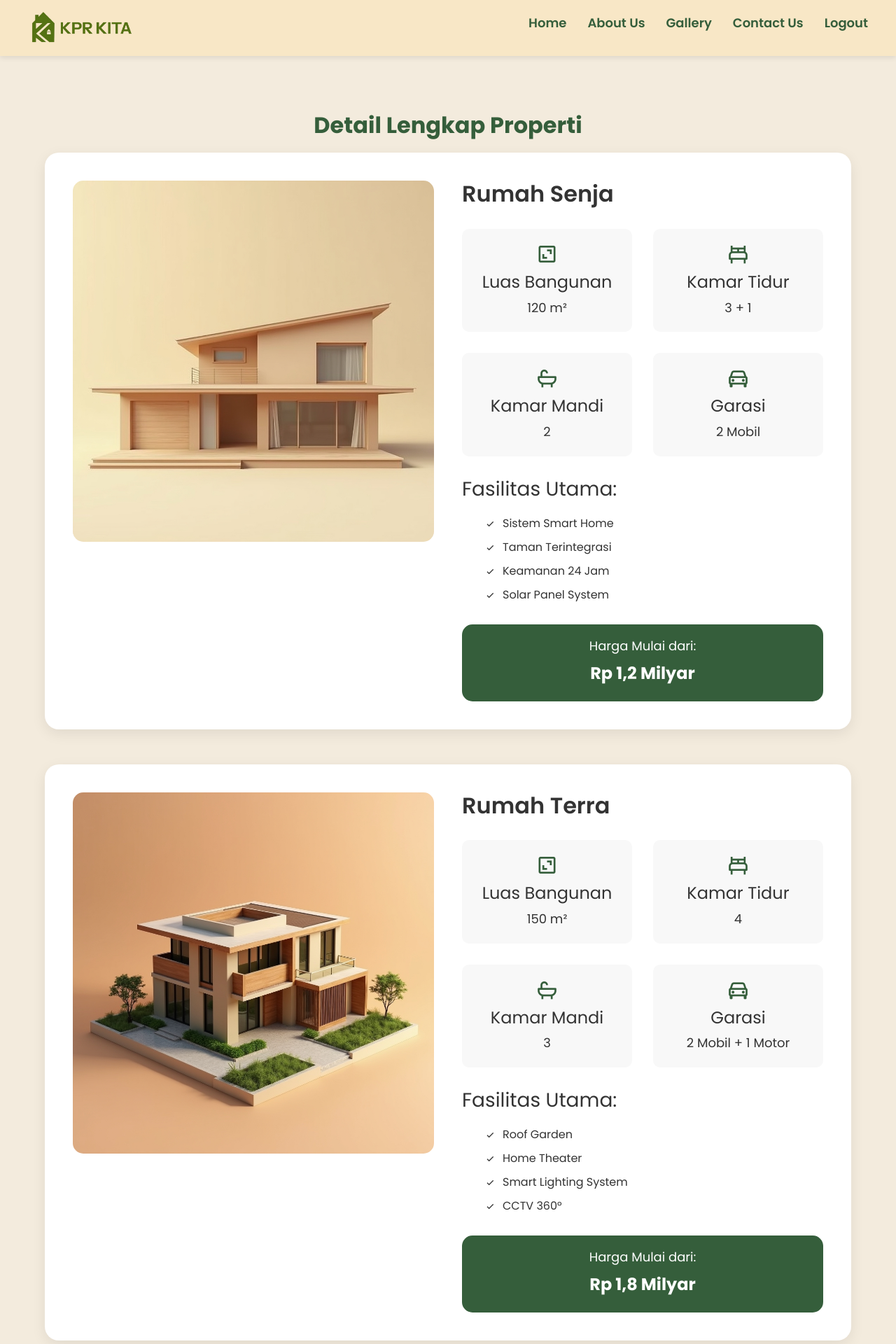
After one commit to Barafa-Ab/web_project, a PHP site: page /gallery-details.html in a window 1280 px wide. The commit adds this page. Shown: the top 1920 px of the page at 70% size. Run offline with PHP 8.4, Linux system fonts and the light colour scheme.

Commit message:
added new file gallery-details.php, adjusted index.css

```diff
--- a/css/index.css
+++ b/css/index.css
@@ -485,3 +516,131 @@ section p {
 .social-icons a:hover {
   color: #204020;
 }
+
+/* =============================== Bagian Detail Gallery =====================================*/
+.property-details {
+    padding: 80px 5%;
+}
+
+.details-container {
+    max-width: 1200px;
+    margin: 0 auto;
+}
+
+.property-card {
+    display: grid;
+    grid-template-columns: 1fr 1fr;
+    gap: 40px;
+    background: white;
+    border-radius: 20px;
+    padding: 40px;
+    box-shadow: 0 6px 20px rgba(0,0,0,0.08);
+    margin-bottom: 50px;
+}
+
+.property-images img {
+    width: 100%;
+    border-radius: 15px;
+}
+
+.specs-grid {
+    display: grid;
+    grid-template-columns: repeat(2, 1fr);
+    gap: 30px;
+    margin: 30px 0;
+}
+
+.spec-item {
+    text-align: center;
+    padding: 20px;
+    background: #f8f8f8;
+    border-radius: 10px;
+}
+
+.spec-item i {
+    font-size: 32px;
+    color: #355E3B;
+    margin-bottom: 10px;
+}
+
+.facility-list {
+    list-style: none;
+    margin: 20px 0;
+}
+
+.facility-list li {
+    margin: 10px 0;
+    display: flex;
+    align-items: center;
+    gap: 10px;
+}
+
+.price-tag {
+    background: #355E3B;
+    color: white;
+    padding: 20px;
+    border-radius: 15px;
+    text-align: center;
+    margin-top: 30px;
+}
+
+.price-tag h4 {
+    font-size: 18px;
+    margin-bottom: 10px;
+}
+
+.price-tag p {
+    font-size: 24px;
+    font-weight: 700;
+}
+
+.property-card .property-info h2 {
+  font-weight: 600;
+}
+
+/* Action Buttons */
+.action-buttons {
+    display: flex;
+    justify-content: center;
+    gap: 20px;
+    padding: 40px 20px;
+    background-color: #F3EBDD;
+}
+
+.btn-back, .btn-order {
+    padding: 12px 30px;
+    border-radius: 30px;
+    text-decoration: none;
+    font-weight: 600;
+    display: flex;
+    align-items: center;
+    gap: 10px;
+    transition: all 0.3s ease;
+}
+
+.btn-back {
+    background-color: #e7d8c0;
+    color: #355E3B;
+    border: 2px solid #355E3B;
+}
+
+.btn-order {
+    background-color: #355E3B;
+    color: white;
+    border: 2px solid #355E3B;
+}
+
+.btn-back:hover {
+    background-color: #d4c4aa;
+    transform: translateY(-2px);
+}
+
+.btn-order:hover {
+    background-color: #204020;
+    transform: translateY(-2px);
+    box-shadow: 0 5px 15px rgba(0,0,0,0.1);
+}
+
+.btn-back i, .btn-order i {
+    font-size: 20px;
+}
--- /dev/null
+++ b/gallery-details.html
@@ -0,0 +1,259 @@
+<!DOCTYPE html>
+<html lang="en">
+
+<head>
+    <meta charset="UTF-8" />
+    <meta name="viewport" content="width=device-width, initial-scale=1.0" />
+    <title>Detail Properti - KPR Kita</title>
+    <link href='https://unpkg.com/boxicons@2.1.4/css/boxicons.min.css' rel='stylesheet'>
+    <link href="https://cdn.jsdelivr.net/npm/bootstrap@5.3.3/dist/css/bootstrap.min.css" rel="stylesheet">
+    <script src="https://cdn.jsdelivr.net/npm/bootstrap@5.3.3/dist/js/bootstrap.bundle.min.js"></script>
+    <link rel="stylesheet" href="css/index.css" />
+</head>
+
+<body>
+    <header class="main-header">
+        <img src="images/logokomplit.png" alt="Logo" class="logo">
+        <nav>
+            <ul class="nav-links">
+                <li><a href="dashboard.html">Home</a></li>
+                <li><a href="dashboard.html#about">About Us</a></li>
+                <li><a href="dashboard.html#gallery">Gallery</a></li>
+                <li><a href="dashboard.html#contact">Contact Us</a></li>
+                <li><a href="php/logout.php">Logout</a></li>
+            </ul>
+        </nav>
+    </header>
+
+    <main>
+        <section class="property-details">
+            <div class="details-container">
+                <h1 style="font-weight: 800;">Detail Lengkap Properti</h1>
+
+                <!-- Detail Senja -->
+                <div class="property-card">
+                    <div class="property-images">
+                        <img src="images/gallery1.jpg" alt="Rumah Senja">
+                    </div>
+                    <div class="property-info">
+                        <h2>Rumah Senja</h2>
+                        <div class="specs-grid">
+                            <div class="spec-item">
+                                <i class='bx bx-area'></i>
+                                <h4>Luas Bangunan</h4>
+                                <p>120 m²</p>
+                            </div>
+                            <div class="spec-item">
+                                <i class='bx bx-bed'></i>
+                                <h4>Kamar Tidur</h4>
+                                <p>3 + 1</p>
+                            </div>
+                            <div class="spec-item">
+                                <i class='bx bx-bath'></i>
+                                <h4>Kamar Mandi</h4>
+                                <p>2</p>
+                            </div>
+                            <div class="spec-item">
+                                <i class='bx bx-car'></i>
+                                <h4>Garasi</h4>
+                                <p>2 Mobil</p>
+                            </div>
+                        </div>
+                        <h3>Fasilitas Utama:</h3>
+                        <ul class="facility-list">
+                            <li><i class='bx bx-check'></i> Sistem Smart Home</li>
+                            <li><i class='bx bx-check'></i> Taman Terintegrasi</li>
+                            <li><i class='bx bx-check'></i> Keamanan 24 Jam</li>
+                            <li><i class='bx bx-check'></i> Solar Panel System</li>
+                        </ul>
+                        <div class="price-tag">
+                            <h4>Harga Mulai dari:</h4>
+                            <p>Rp 1,2 Milyar</p>
+                        </div>
+                    </div>
+                </div>
+
+                <!-- Detail Terra -->
+                <div class="property-card">
+                    <div class="property-images">
+                        <img src="images/gallery2.jpg" alt="Rumah Terra">
+                    </div>
+                    <div class="property-info">
+                        <h2>Rumah Terra</h2>
+                        <div class="specs-grid">
+                            <div class="spec-item">
+                                <i class='bx bx-area'></i>
+                                <h4>Luas Bangunan</h4>
+                                <p>150 m²</p>
+                            </div>
+                            <div class="spec-item">
+                                <i class='bx bx-bed'></i>
+                                <h4>Kamar Tidur</h4>
+                                <p>4</p>
+                            </div>
+                            <div class="spec-item">
+                                <i class='bx bx-bath'></i>
+                                <h4>Kamar Mandi</h4>
+                                <p>3</p>
+                            </div>
+                            <div class="spec-item">
+                                <i class='bx bx-car'></i>
+                                <h4>Garasi</h4>
+                                <p>2 Mobil + 1 Motor</p>
+                            </div>
+                        </div>
+                        <h3>Fasilitas Utama:</h3>
+                        <ul class="facility-list">
+                            <li><i class='bx bx-check'></i> Roof Garden</li>
+                            <li><i class='bx bx-check'></i> Home Theater</li>
+                            <li><i class='bx bx-check'></i> Smart Lighting System</li>
+                            <li><i class='bx bx-check'></i> CCTV 360°</li>
+                        </ul>
+                        <div class="price-tag">
+                            <h4>Harga Mulai dari:</h4>
+                            <p>Rp 1,8 Milyar</p>
+                        </div>
+                    </div>
+                </div>
+
+                <!-- Detail Sagara -->
+                <div class="property-card">
+                    <div class="property-images">
+                        <img src="images/gallery3.jpg" alt="Rumah Sagara">
+                    </div>
+                    <div class="property-info">
+                        <h2>Rumah Sagara</h2>
+                        <div class="specs-grid">
+                            <div class="spec-item">
+                                <i class='bx bx-area'></i>
+                                <h4>Luas Bangunan</h4>
+                                <p>200 m²</p>
+                            </div>
+                            <div class="spec-item">
+                                <i class='bx bx-bed'></i>
+                                <h4>Kamar Tidur</h4>
+                                <p>5</p>
+                            </div>
+                            <div class="spec-item">
+                                <i class='bx bx-bath'></i>
+                                <h4>Kamar Mandi</h4>
+                                <p>4</p>
+                            </div>
+                            <div class="spec-item">
+                                <i class='bx bx-car'></i>
+                                <h4>Garasi</h4>
+                                <p>3 Mobil</p>
+                            </div>
+                        </div>
+                        <h3>Fasilitas Utama:</h3>
+                        <ul class="facility-list">
+                            <li><i class='bx bx-check'></i> Kolam Renang</li>
+                            <li><i class='bx bx-check'></i> Home Gym</li>
+                            <li><i class='bx bx-check'></i> Sistem Irigasi Otomatis</li>
+                            <li><i class='bx bx-check'></i> Smart Security System</li>
+                        </ul>
+                        <div class="price-tag">
+                            <h4>Harga Mulai dari:</h4>
+                            <p>Rp 2,5 Milyar</p>
+                        </div>
+                    </div>
+                </div>
+
+                <!-- Detail Verdant -->
+                <div class="property-card">
+                    <div class="property-images">
+                        <img src="images/gallery4.jpg" alt="Rumah Verdant">
+                    </div>
+                    <div class="property-info">
+                        <h2>Rumah Verdant</h2>
+                        <div class="specs-grid">
+                            <div class="spec-item">
+                                <i class='bx bx-area'></i>
+                                <h4>Luas Bangunan</h4>
+                                <p>180 m²</p>
+                            </div>
+                            <div class="spec-item">
+                                <i class='bx bx-bed'></i>
+                                <h4>Kamar Tidur</h4>
+                                <p>4 + 1</p>
+                            </div>
+                            <div class="spec-item">
+                                <i class='bx bx-bath'></i>
+                                <h4>Kamar Mandi</h4>
+                                <p>3</p>
+                            </div>
+                            <div class="spec-item">
+                                <i class='bx bx-car'></i>
+                                <h4>Garasi</h4>
+                                <p>2 Mobil + 2 Motor</p>
+                            </div>
+                        </div>
+                        <h3>Fasilitas Utama:</h3>
+                        <ul class="facility-list">
+                            <li><i class='bx bx-check'></i> Vertical Garden</li>
+                            <li><i class='bx bx-check'></i> Rainwater Harvesting</li>
+                            <li><i class='bx bx-check'></i> Smart Home Automation</li>
+                            <li><i class='bx bx-check'></i> Energy Efficient Design</li>
+                        </ul>
+                        <div class="price-tag">
+                            <h4>Harga Mulai dari:</h4>
+                            <p>Rp 2,1 Milyar</p>
+                        </div>
+                    </div>
+                </div>
+            </div>
+        </section>
+    </main>
+
+    <div class="action-buttons">
+        <a href="dashboard.html#gallery" class="btn-back">
+            <i class='bx bx-arrow-back'></i> Kembali ke Gallery
+        </a>
+        <a href="checkout.html" class="btn-order">
+            Lanjutkan Pesanan <i class='bx bx-chevron-right'></i>
+        </a>
+    </div>
+
+    <footer class="custom-footer" id="contact">
+        <div class="footer-container">
+            <div class="footer-left">
+                <img src="images/logokomplit.png" alt="Logo KPR Kita">
+                <p>Copyright © KPR Kita 2025</p>
+                <p>PT KPR Kita Indonesia terdaftar di OJK dan Kominfo. Platform telah tersertifikasi ISO 27001.</p>
+            </div>
+
+            <div class="footer-links">
+                <div class="footer-column">
+                    <h4>Menu</h4>
+                    <ul>
+                        <li><a href="dashboard.html">Home</a></li>
+                        <li><a href="dashboard.html#about">About Us</a></li>
+                        <li><a href="dashboard.html#gallery">Gallery</a></li>
+                        <li><a href="dashboard.html#contact">Contact Us</a></li>
+                    </ul>
+                </div>
+
+                <div class="footer-column">
+                    <h4>Ikuti Kami</h4>
+                    <div class="social-icons">
+                        <a href="https://facebook.com" target="_blank"><i class='bx bxl-facebook-circle'></i></a>
+                        <a href="https://instagram.com" target="_blank"><i class='bx bxl-instagram-alt'></i></a>
+                        <a href="https://twitter.com" target="_blank"><i class='bx bxl-twitter'></i></a>
+                        <a href="https://linkedin.com" target="_blank"><i class='bx bxl-linkedin-square'></i></a>
+                    </div>
+                </div>
+
+                <div class="footer-column">
+                    <h4>Kontak</h4>
+                    <p>Kantor Pusat KPR Kita</p>
+                    <p>Jl. Rumah Impian No. 88</p>
+                    <p>Email: kprkita@gmail.com</p>
+                    <p>Hotline: 1500-123</p>
+                    <p>Jam Operasional: 09.00–18.00 WIB</p>
+                </div>
+            </div>
+        </div>
+    </footer>
+
+</body>
+</html>
```
Also changed, not shown: other parts of css/index.css (+31 -0 lines).
